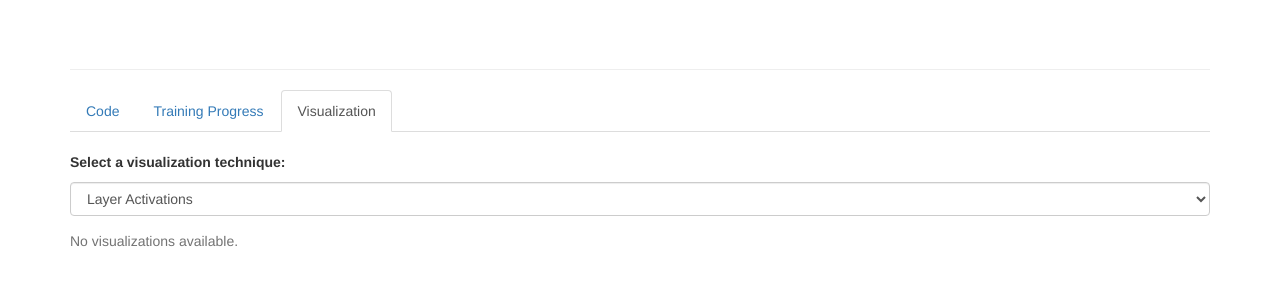
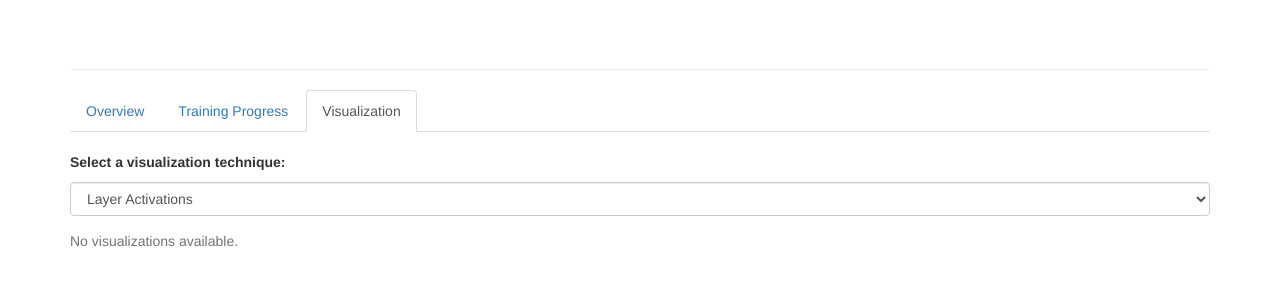
Before and after one commit to bjerga/training-visualizer, a Flask app: page /uploads/1/visualization in a window 1280 px wide. Shown: the part 52-352 px from the top of the page. Run offline with Flask 2, Linux system fonts and the light colour scheme; data that the repository does not hold is empty; some libraries are stand-ins or nearby versions.

Commit message:
Rename code tab to overview tab

```diff
--- a/visualizer/templates/home.html
+++ b/visualizer/templates/home.html
@@ -17,7 +17,7 @@
                 <tbody>
 
                     {% for meta in metas %}
-                        <tr class="clickable-row" data-href="{{ url_for('show_file_code', filename=meta.filename ) }}">
+                        <tr class="clickable-row" data-href="{{ url_for('show_file_overview', filename=meta.filename ) }}">
                             <td>{{ meta.filename }}</td>
                             <td>
                                 {% for tag in meta.tags %}
--- a/visualizer/templates/show_all_files.html
+++ b/visualizer/templates/show_all_files.html
@@ -22,7 +22,7 @@
                 </thead>
                 <tbody>
                     {% for meta in metas %}
-                        <tr class="clickable-row" data-href="{{ url_for('show_file_code', filename=meta.filename ) }}">
+                        <tr class="clickable-row" data-href="{{ url_for('show_file_overview', filename=meta.filename ) }}">
                             <td>{{ meta.filename }}</td>
                             <td>
                                 {% for tag in meta.tags %}
--- a/visualizer/templates/show_file.html
+++ b/visualizer/templates/show_file.html
@@ -10,7 +10,7 @@
         </div>
         <nav>
             <ul id="submenu1" class="nav nav-tabs">
-                <li id="code" role="presentation"><a href="{{ url_for('show_file_code', filename=meta.filename) }}">Code</a></li>
+                <li id="overview" role="presentation"><a href="{{ url_for('show_file_overview', filename=meta.filename) }}">Overview</a></li>
                 <li id="training-progress" role="presentation"><a href="{{ url_for('show_file_training_progress', filename=meta.filename) }}">Training Progress</a></li>
                 <li id="visualization" role="presentation"><a href="{{ url_for('show_file_visualization', filename=meta.filename) }}">Visualization</a></li>
             </ul>
--- a/visualizer/templates/show_file_code.html
+++ b/visualizer/templates/show_file_overview.html
@@ -56,7 +56,7 @@
     <ul class="list-inline">
         {% for tag in meta.tags %}
             <li>
-                {% call macros.render_form(tag_form, url_for("show_file_code", filename=filename, process_id=process_id), button=false) %}
+                {% call macros.render_form(tag_form, url_for("show_file_overview", filename=filename, process_id=process_id), button=false) %}
                     <span class="label label-primary">
                             {{ tag }}
                             <button type="submit" class="delete-tag" aria-label="Close">
@@ -71,7 +71,7 @@
         {% endfor %}
         <li>
             <div id="run-script">
-                {% call macros.render_form(tag_form, url_for("show_file_code", filename=filename), button=false) %}
+                {% call macros.render_form(tag_form, url_for("show_file_overview", filename=filename), button=false) %}
                     {{ tag_form.csrf_token }}
                     {{ macros.render_field(tag_form.tags, label_visible=false, class="add-tags", placeholder="Add tag") }}
                 {% endcall %}
--- a/visualizer/visualizer.py
+++ b/visualizer/visualizer.py
@@ -225,7 +225,7 @@ def upload_file():
 
 				# redirect to file view for uploaded file
 				flash('File was successfully uploaded', 'success')
-				return redirect(url_for('show_file_code', filename=filename))
+				return redirect(url_for('show_file_overview', filename=filename))
 
 			else:
 				flash('Filename already exists', 'danger')
@@ -257,10 +257,10 @@ def show_all_files():
 	return render_template('show_all_files.html', search_form=search_form, metas=metas, running=get_running())
 
 
-# page for file code view
+# page for file overview
 @login_required
-@app.route('/uploads/<filename>/code', methods=['GET', 'POST'])
-def show_file_code(filename):
+@app.route('/uploads/<filename>/overview', methods=['GET', 'POST'])
+def show_file_overview(filename):
 	# get information about file
 	meta = FileMeta.query.filter_by(filename=filename, owner=get_current_user()).first()
 
@@ -286,7 +286,7 @@ def show_file_code(filename):
 			tag = Tag.query.filter_by(text=text).first()
 			meta.tags.remove(tag)
 			db.session.commit()
-			return redirect(url_for('show_file_code', filename=filename))
+			return redirect(url_for('show_file_overview', filename=filename))
 
 		# if not, tags should be added
 		for text in tag_form.tags.data:
@@ -294,9 +294,9 @@ def show_file_code(filename):
 		db.session.commit()
 
 		# update current page
-		return redirect(url_for('show_file_code', filename=filename))
+		return redirect(url_for('show_file_overview', filename=filename))
 
-	return render_template('show_file_code.html', run_form=RunForm(), tag_form=TagForm(),
+	return render_template('show_file_overview.html', run_form=RunForm(), tag_form=TagForm(),
 						   filename=filename, meta=meta, content=content, has_files=has_files)
 
 
```
